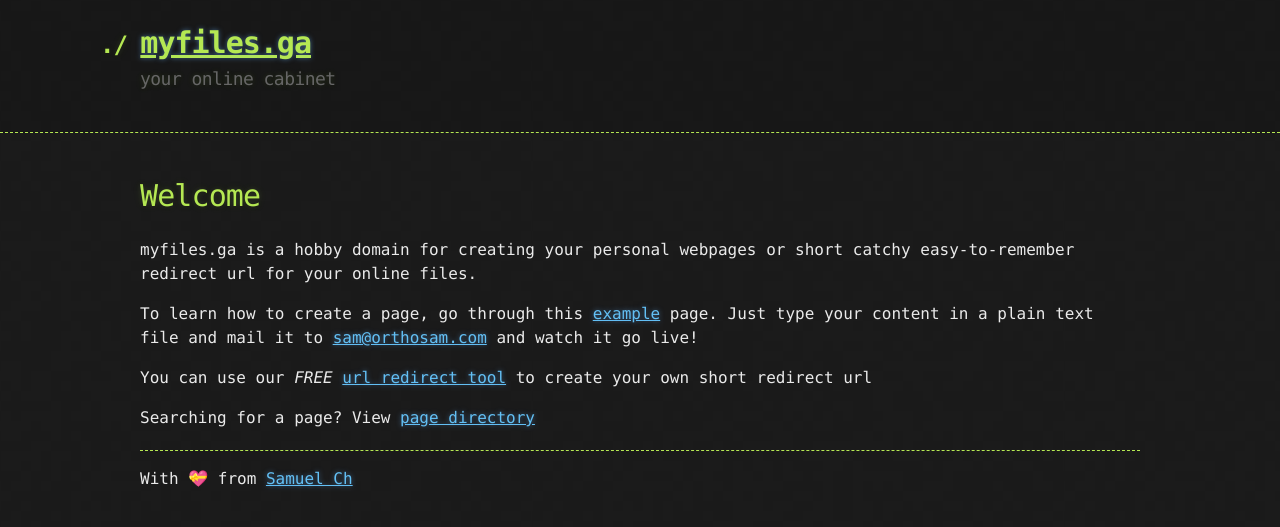
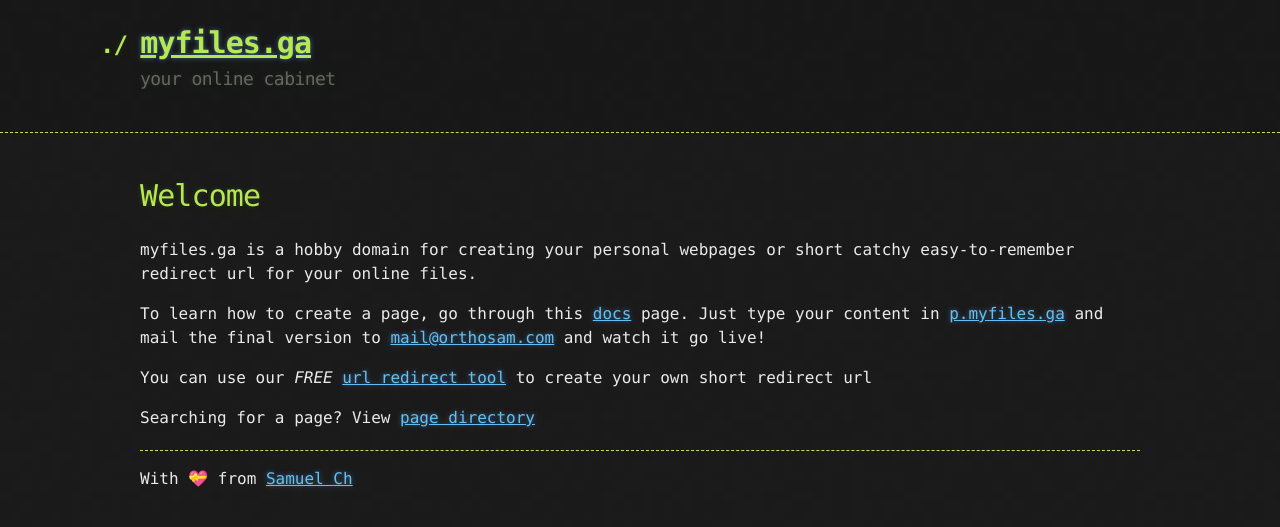
Before and after one commit to Dr-Anonymous/myfiles, a Jekyll site: the page built from index.md, in a window 1280 px wide. Shown: the top 527 px of the page. Built offline with Jekyll 4.4.1, drawn with Linux system fonts in a browser that asks for light colours; emoji names are drawn with the system emoji font; our own code applies the rules of GitHub Pages for plain Markdown files.

Commit message:
Update index.md

```diff
--- a/index.md
+++ b/index.md
@@ -6,7 +6,7 @@ layout: default
 
 myfiles.ga is a hobby domain for creating your personal webpages or short catchy easy-to-remember redirect url for your online files.
 
-To learn how to create a page, go through this [example](https://drive.google.com/file/d/1zChg_4ftQVWqrdxO7uPYkQR6d5A5MwH9/view) page. Just type your content in a plain text file and mail it to [sam@orthosam.com](mailto:sam@orthosam.com) and watch it go live!
+To learn how to create a page, go through this [docs](https://drive.google.com/file/d/1zChg_4ftQVWqrdxO7uPYkQR6d5A5MwH9/view) page. Just type your content in [p.myfiles.ga](https://p.myfiles.ga) and mail the final version to [mail@orthosam.com](mailto:mail@orthosam.com) and watch it go live!
 
 You can use our *FREE* [url redirect tool](https://r.myfiles.ga) to create your own short redirect url
 
```
